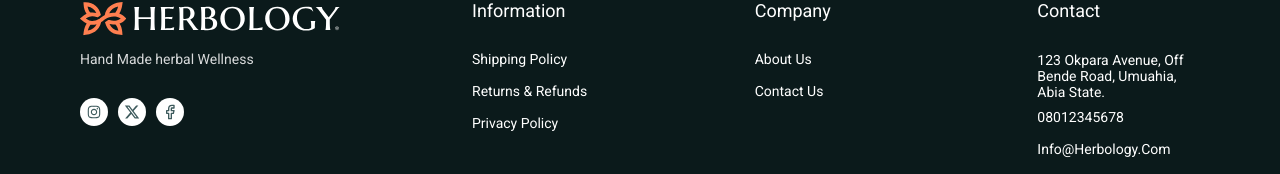
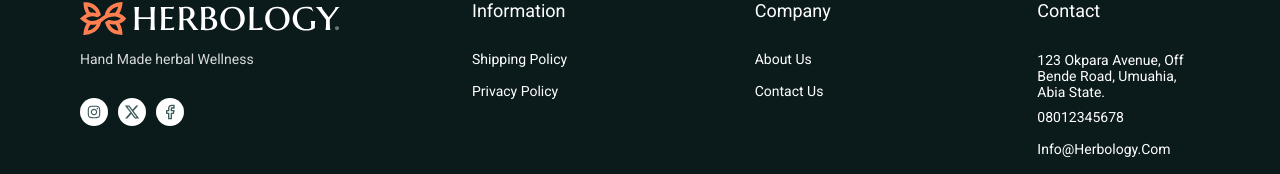
Before and after one commit to ejim11/herbology, a Next.js app: page / in a window 1280 px wide. Shown: the part 5050-5224 px from the top of the page. Built offline with nearby package versions, Linux system fonts and the light colour scheme.

Commit message:
⚰️ removed the returns and refund policy link

```diff
--- a/data/footerLinkData.ts
+++ b/data/footerLinkData.ts
@@ -11,10 +11,6 @@ export const footerLinksData: FooterLinkData[] = [
       {
         text: "Shipping policy",
         link: "/shipping-policy",
-      },
-      {
-        text: "Returns & Refunds",
-        link: "/",
       },
       {
         text: "Privacy Policy",
```
